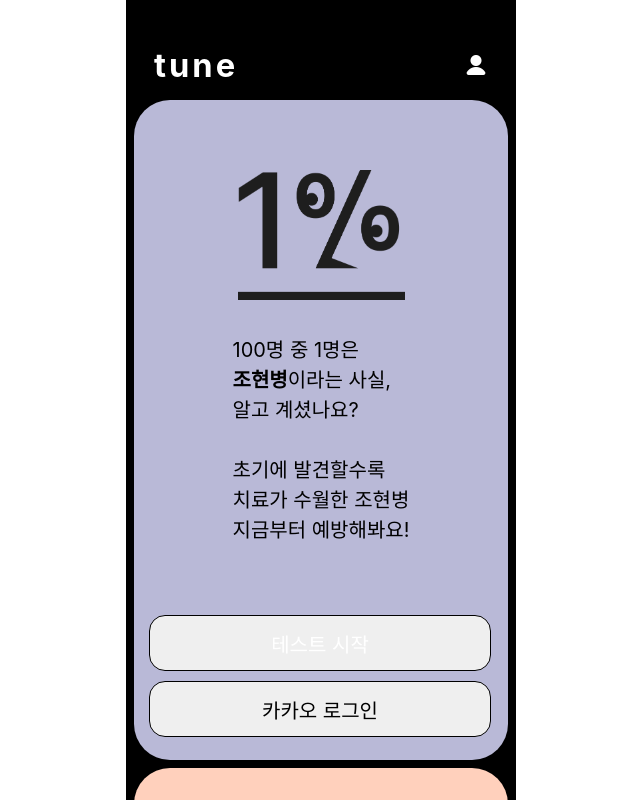
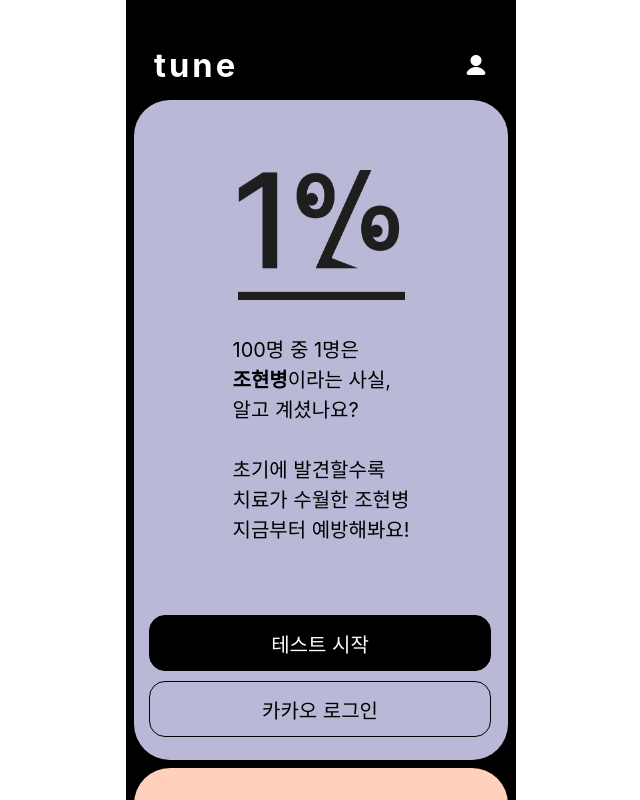
Before and after one commit to Club-PARD/UJaCha_WEB, a React (Create React App) app: page / in a window 1280 px wide. Shown: the top 800 px of the page, without its empty margins (319-959 px from the left). Built offline with nearby package versions, Linux system fonts and the light colour scheme; no server answers; a web font is replaced by a local one.

Commit message:
edit : 카카오 로그인 수정

```diff
--- a/src/Pages/IntroPage/Components/IntroPageMain.js
+++ b/src/Pages/IntroPage/Components/IntroPageMain.js
@@ -87,7 +87,7 @@ const Button = styled.button `
     width : 342px;
     height : 56px;
 
-    background-color: ${props => props.backgroundColor};
+    background-color: ${props => props.backgroundcolor};
     color: ${props => props.color};
 
     border : none;
--- a/src/Pages/LoginPage/SocialKakao.js
+++ b/src/Pages/LoginPage/SocialKakao.js
@@ -12,7 +12,7 @@ export const SocialKakao = () =>
     return(
     <>
 
-    <KakaoLoginButton backgroundColor="transparent" color="black" onClick={handleLogin}>카카오 로그인</KakaoLoginButton>
+    <KakaoLoginButton color="black" onClick={handleLogin}>카카오 로그인</KakaoLoginButton>
     </>
     )
 }
@@ -21,7 +21,7 @@ const KakaoLoginButton = styled.button`
     width : 342px;
     height : 56px;
 
-    background-color: ${props => props.backgroundcolor};
+    background: none;
     color: ${props => props.color};
 
     border : none;
```
